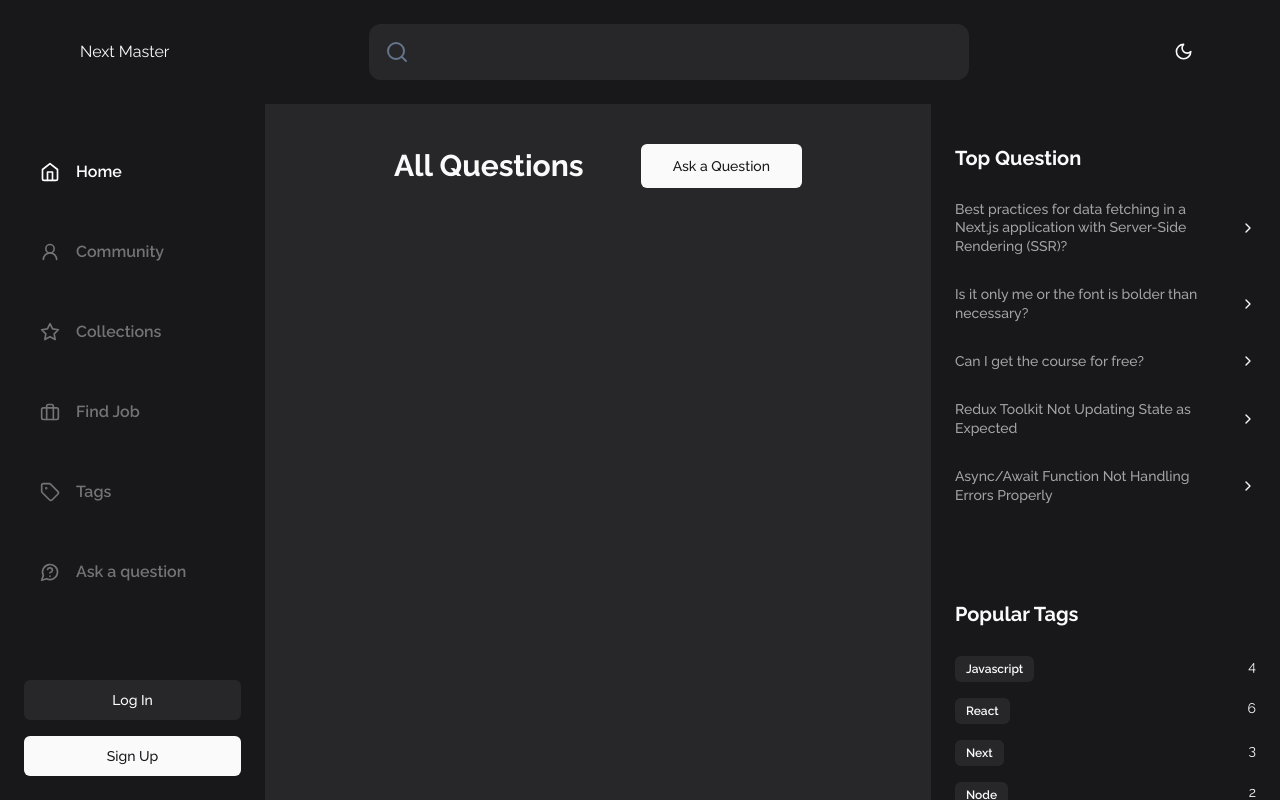
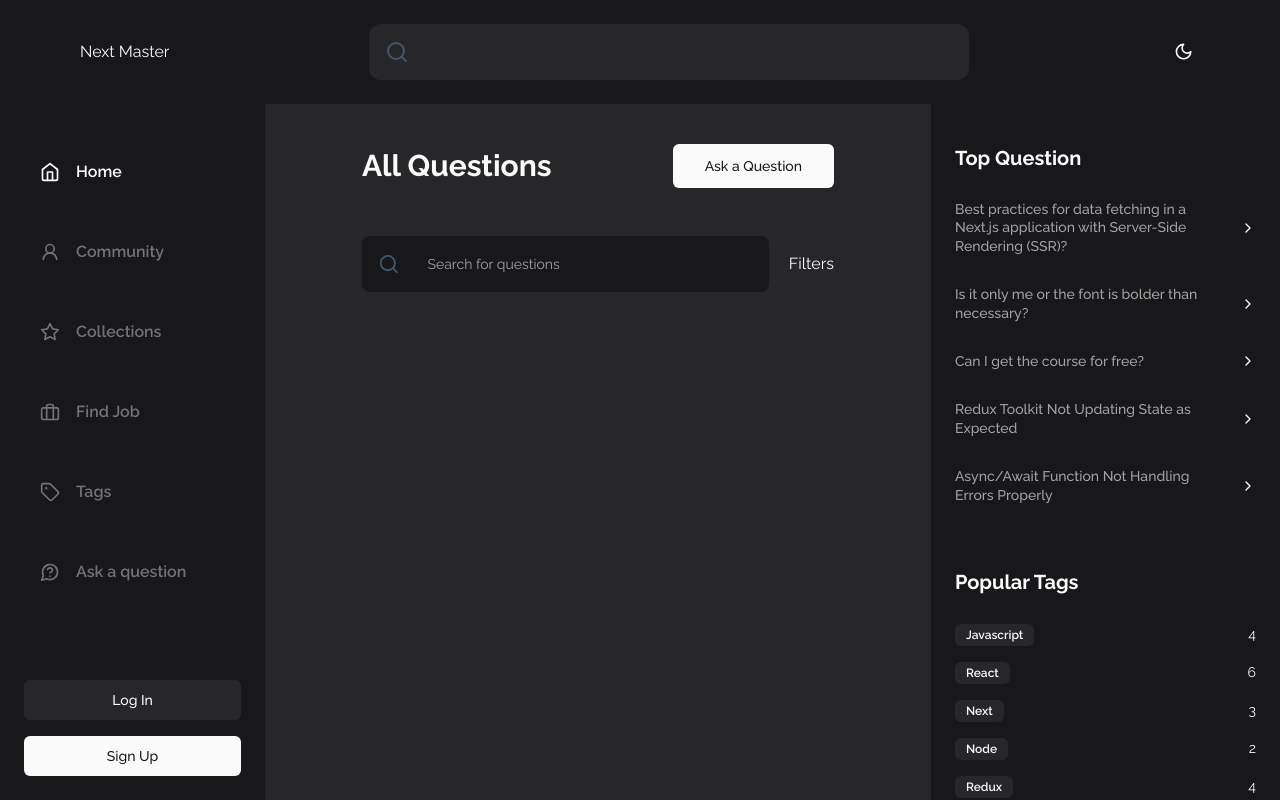
Before and after one commit to waelmando0/dev-community, a Next.js app: page / in a window 1280 px wide. Built offline with nearby package versions, Linux system fonts and the light colour scheme.

Commit message:
working on homepage

```diff
--- a/app/(root)/(routes)/layout.tsx
+++ b/app/(root)/(routes)/layout.tsx
@@ -10,7 +10,7 @@ const Layout = ({ children }: { children: React.ReactNode }) => {
 			<main className='relative'>
 				<div className='flex'>
 					<LeftSidebar />
-					<section className='flex min-h-screen flex-1 flex-col px-6 pb-6 pt-36 max-md:pb-14 sm:px-32'>
+					<section className='flex min-h-screen flex-1 flex-col px-6 pb-6 pt-36 max-md:pb-14 lg:px-24'>
 						{children}
 					</section>
 					<RightSidebar />
--- a/app/(root)/(routes)/page.tsx
+++ b/app/(root)/(routes)/page.tsx
@@ -1,3 +1,4 @@
+import LocalSearchBar from '@/components/shared/search/local-searchbar';
 import { Button } from '@/components/ui/button';
 import Link from 'next/link';
 import React from 'react';
@@ -5,11 +6,20 @@ import React from 'react';
 const Home = () => {
 	return (
 		<>
-			<div className='flex items-center justify-between'>
+			<div className='flex flex-col-reverse sm:flex-row sm:items-center justify-between gap-4'>
 				<h1 className='text-3xl font-bold'>All Questions</h1>
-				<Link href='/ask-question'>
+				<Link href='/ask-question' className='flex justify-end max-sm:w-full'>
 					<Button size='lg'>Ask a Question</Button>
 				</Link>
+			</div>
+			<div className='mt-12 flex justify-between gap-5 max-sm:flex-col sm:items-center'>
+				<LocalSearchBar
+					route='/'
+					iconPosition='left'
+					placeholder='Search for questions'
+					otherClasses='flex-1'
+				/>
+				Filters
 			</div>
 		</>
 	);
--- a/components/shared/left-sidebar.tsx
+++ b/components/shared/left-sidebar.tsx
@@ -80,7 +80,7 @@ const LeftSidebar = () => {
 
 			<div className='flex flex-col gap-4'>
 				<Link href='/sign-in'>
-					<Button className='w-full text-black bg-slate-200 hover:bg-slate-200/80 dark:bg-secondary dark:hover:bg-secondary/80 dark:text-white'>
+					<Button className='w-full text-black bg-slate-200/70 hover:bg-slate-200/90 dark:bg-secondary dark:hover:bg-secondary/80 dark:text-white'>
 						<span className='max-lg:hidden'>Log In</span>
 						<UserCircle className='lg:hidden' />
 					</Button>
--- a/components/shared/navbar/nav-content.tsx
+++ b/components/shared/navbar/nav-content.tsx
@@ -21,37 +21,37 @@ const NavContent = () => {
 		{
 			route: `/`,
 			label: 'Home',
-			icon: <Home />,
+			icon: <Home className='w-5 h-5' />,
 			active: pathname === `/`,
 		},
 		{
 			route: `/community`,
 			label: 'Community',
-			icon: <User2Icon />,
+			icon: <User2Icon className='w-5 h-5' />,
 			active: pathname === `/community`,
 		},
 		{
 			route: `/collections`,
 			label: 'Collections',
-			icon: <Star />,
+			icon: <Star className='w-5 h-5' />,
 			active: pathname === `/collections`,
 		},
 		{
 			route: `/job`,
 			label: 'Find Job',
-			icon: <Briefcase />,
+			icon: <Briefcase className='w-5 h-5' />,
 			active: pathname === `/job`,
 		},
 		{
 			route: `/tags`,
 			label: 'Tags',
-			icon: <Tag />,
+			icon: <Tag className='w-5 h-5' />,
 			active: pathname === `/tags`,
 		},
 		{
 			route: `/support`,
 			label: 'Ask a question',
-			icon: <MessageCircleQuestion />,
+			icon: <MessageCircleQuestion className='w-5 h-5' />,
 			active: pathname === `/support`,
 		},
 	];
@@ -63,7 +63,7 @@ const NavContent = () => {
 					<Link
 						href={item.route}
 						className={cn(
-							'text-sm font-medium transition-colors hover:text-black flex items-center space-x-6 p-2',
+							'text-base font-medium transition-colors hover:text-black flex items-center space-x-6 p-2',
 							item.active
 								? 'text-black dark:text-white'
 								: 'text-neutral-500 dark:hover:text-white'
--- a/components/shared/render-tag.tsx
+++ b/components/shared/render-tag.tsx
@@ -12,7 +12,7 @@ interface RenderTagProps {
 const RenderTag = ({ id, name, totalQuestions, showCount }: RenderTagProps) => {
 	return (
 		<Link href={`/tags/${id}`} className='flex justify-between gap-2'>
-			<Badge variant='secondary' className='rounded-md py-1'>
+			<Badge variant='secondary' className='rounded-md py-0.5'>
 				{name}
 			</Badge>
 			{showCount && <p className='text-sm'>{totalQuestions}</p>}
--- a/components/shared/right-sidebar.tsx
+++ b/components/shared/right-sidebar.tsx
@@ -77,7 +77,7 @@ const RightSidebar = () => {
 					))}
 				</div>
 			</div>
-			<div className='pt-16'>
+			<div className='pt-8'>
 				<h3 className='text-xl font-bold'>Popular Tags</h3>
 				<div className='flex flex-col gap-4 mt-7'>
 					{popularTags.map((tag) => (
--- a/components/shared/search/global-search.tsx
+++ b/components/shared/search/global-search.tsx
@@ -4,8 +4,8 @@ import React from 'react';
 const GlobalSearch = () => {
 	return (
 		<div className='relative w-full max-w-[600px] max-lg:hidden'>
-			<div className='bg-secondary dark:bg-accent relative flex min-h-[56px] grow items-center gap-1 rounded-xl px-4'>
-				<Search className='w-6 h-6 text-slate-500' />
+			<div className='bg-slate-200/70 dark:bg-accent relative flex min-h-[56px] grow items-center gap-1 rounded-xl px-4'>
+				<Search className='w-6 h-6 text-slate-600' />
 			</div>
 		</div>
 	);
--- /dev/null
+++ b/components/shared/search/local-searchbar.tsx
@@ -0,0 +1,44 @@
+'use client';
+import { Button } from '@/components/ui/button';
+import { Input } from '@/components/ui/input';
+import { cn } from '@/lib/utils';
+import { Search } from 'lucide-react';
+import React from 'react';
+
+interface LocalSearchBarProps {
+	route: string;
+	iconPosition: string;
+	placeholder: string;
+	otherClasses?: string;
+}
+
+const LocalSearchBar = ({
+	route,
+	iconPosition,
+	placeholder,
+	otherClasses,
+}: LocalSearchBarProps) => {
+	return (
+		<div
+			className={cn(
+				'bg-slate-200/70 dark:bg-zinc-900 flex min-h-[56px] grow items-center gap-4 rounded-lg px-4',
+				otherClasses
+			)}
+		>
+			{iconPosition === 'left' && (
+				<Search className='text-slate-600 cursor-pointer' />
+			)}
+			<Input
+				type='text'
+				placeholder={placeholder}
+				onChange={() => {}}
+				className='flex h-9 w-full bg-transparent text-sm border-none '
+			/>
+			{iconPosition === 'right' && (
+				<Search className='text-slate-600 cursor-pointer' />
+			)}
+		</div>
+	);
+};
+
+export default LocalSearchBar;
--- a/components/ui/badge.tsx
+++ b/components/ui/badge.tsx
@@ -11,7 +11,7 @@ const badgeVariants = cva(
 				default:
 					'border-transparent bg-primary text-primary-foreground hover:bg-primary/80',
 				secondary:
-					'border-transparent bg-slate-200 dark:bg-secondary text-secondary-foreground hover:bg-slate-200/80 dark:hover:bg-secondary/80',
+					'border-transparent bg-slate-200/70 dark:bg-secondary text-secondary-foreground hover:bg-slate-200/70 dark:hover:bg-secondary/80',
 				destructive:
 					'border-transparent bg-destructive text-destructive-foreground hover:bg-destructive/80',
 				outline: 'text-foreground',
--- /dev/null
+++ b/components/ui/input.tsx
@@ -0,0 +1,25 @@
+import * as React from "react"
+
+import { cn } from "@/lib/utils"
+
+export interface InputProps
+  extends React.InputHTMLAttributes<HTMLInputElement> {}
+
+const Input = React.forwardRef<HTMLInputElement, InputProps>(
+  ({ className, type, ...props }, ref) => {
+    return (
+      <input
+        type={type}
+        className={cn(
+          "flex h-10 w-full rounded-md border border-input bg-background px-3 py-2 text-sm ring-offset-background file:border-0 file:bg-transparent file:text-sm file:font-medium placeholder:text-muted-foreground focus-visible:outline-none focus-visible:ring-2 focus-visible:ring-ring focus-visible:ring-offset-2 disabled:cursor-not-allowed disabled:opacity-50",
+          className
+        )}
+        ref={ref}
+        {...props}
+      />
+    )
+  }
+)
+Input.displayName = "Input"
+
+export { Input }
```
